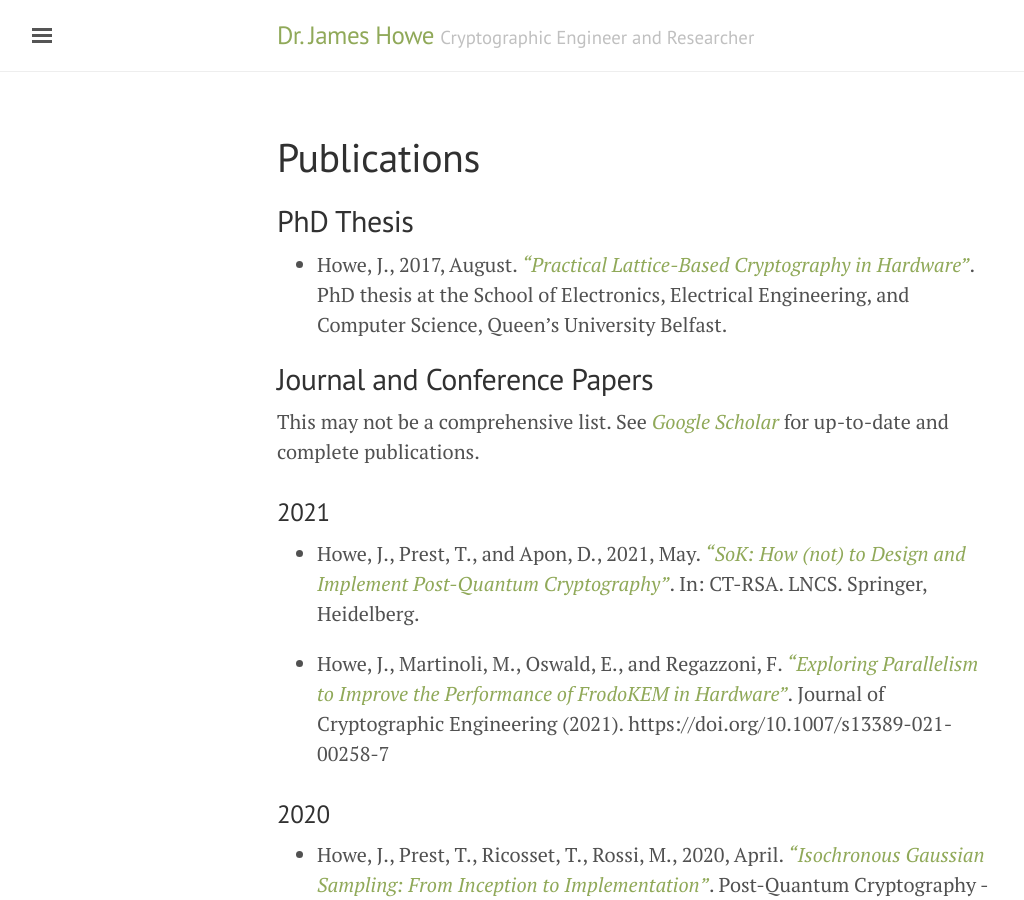
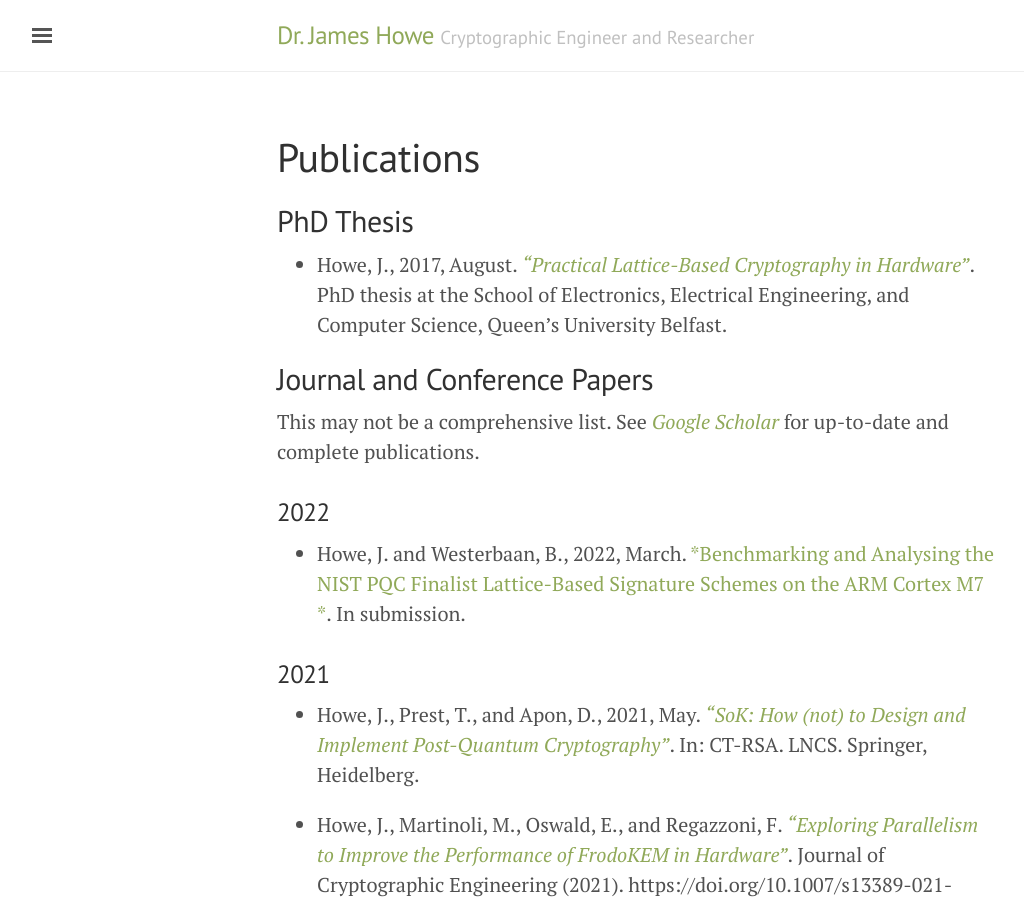
Before and after one commit to jameshoweee/jameshoweee.github.io, a Jekyll site: the page built from papers.md, in a window 1280 px wide and 900 px high. Shown: the whole window, without its empty margins (3-1027 px from the left). Built offline with Jekyll 4.4.1, drawn with Linux system fonts in a browser that asks for light colours.

Commit message:
Update papers.md

```diff
--- a/papers.md
+++ b/papers.md
@@ -10,6 +10,10 @@ permalink: /publications/
 ## Journal and Conference Papers
 This may not be a comprehensive list.
 See [*Google Scholar*](https://scholar.google.co.uk/citations?user=LItUNn4AAAAJ&hl=en) for up-to-date and complete publications.
+
+### 2022
+* Howe, J. and Westerbaan, B., 2022, March. [*Benchmarking and Analysing the NIST PQC Finalist Lattice-Based Signature Schemes on the ARM Cortex M7
+*](https://eprint.iacr.org/2022/405.pdf). In submission.
 
 ### 2021
 * Howe, J., Prest, T., and Apon, D., 2021, May. [*"SoK: How (not) to Design and Implement Post-Quantum Cryptography"*](https://eprint.iacr.org/2021/462.pdf). In: CT-RSA. LNCS. Springer, Heidelberg.
```
